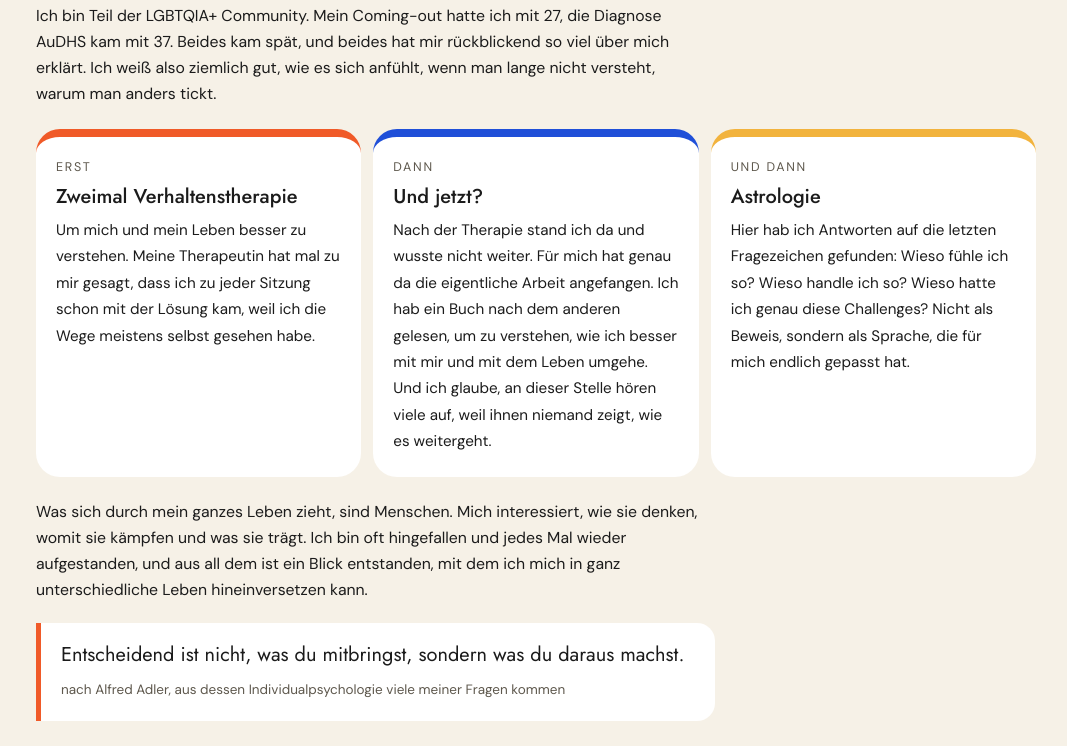
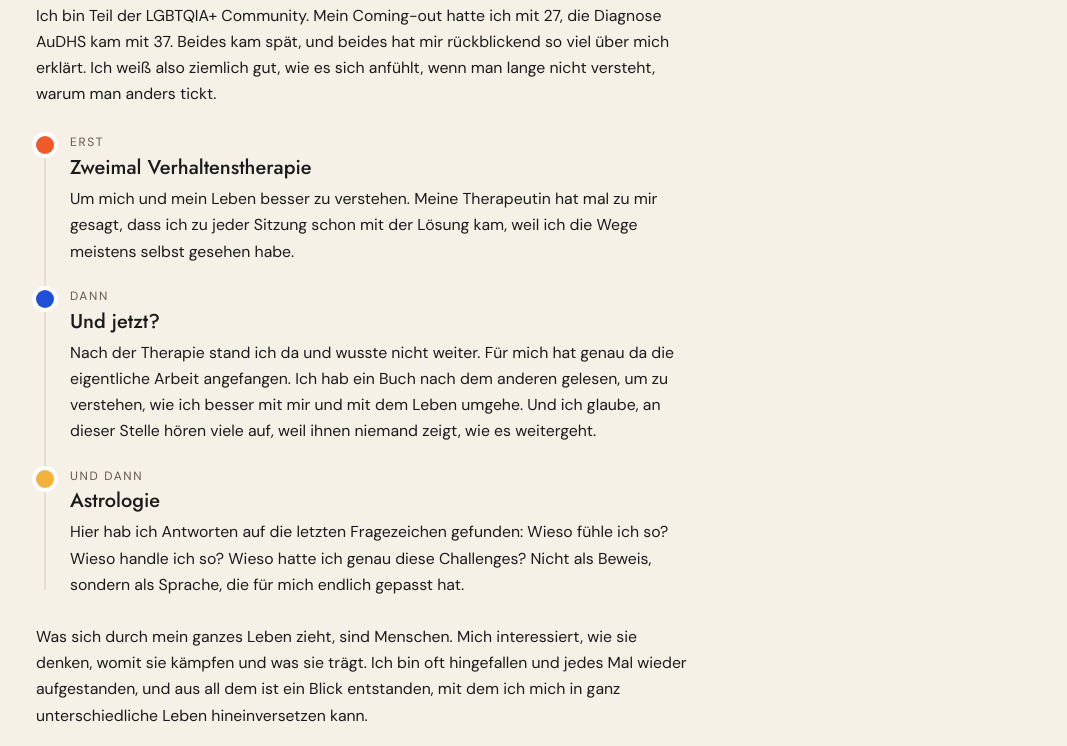
Before and after one commit to Astro-Charlie-333/astro-coaching, a plain HTML site: page start.html in a window 1280 px wide. Shown: the part 3439-4185 px from the top of the page, without its empty margins (104-1171 px from the left). Drawn offline with Linux system fonts and the light colour scheme.

Commit message:
Wer ich bin: eine Spalte, Stationen als ruhige Zeitleiste (Entwurf)
Co-Authored-By: Claude Opus 5.5 <noreply@anthropic.com>
Claude-Session: https://claude.ai/code/session_01Bkc599yLh851syoqvWFbTn

```diff
--- a/quelltext/start/start-stil.css
+++ b/quelltext/start/start-stil.css
@@ -265,12 +265,19 @@
 .st-zitat p{font-family:var(--serif);font-size:20px;line-height:1.35;margin:0 0 8px;}
 .st-zitat cite{font-style:normal;font-size:13.5px;color:var(--leise);}
 
-/* Wer ich bin: drei Stationen nacheinander */
-.st-wege-ich{list-style:none;margin:22px 0 22px;padding:0;display:grid;gap:12px;}
-@media(min-width:760px){.st-wege-ich{grid-template-columns:repeat(3,minmax(0,1fr));}}
-.st-wege-ich li{background:#fff;border-radius:24px;padding:20px 20px 22px;border-top:8px solid var(--sk-kupfer,#F05A28);}
-.st-wege-ich li:nth-child(2){border-top-color:var(--sk-kobalt,#1F4FD8);}
-.st-wege-ich li:nth-child(3){border-top-color:var(--sk-kupfer-hell,#F2B33D);}
-.st-wege-ich .k{display:block;font-size:12.5px;letter-spacing:.14em;text-transform:uppercase;color:var(--leise);margin-bottom:6px;}
-.st-wege-ich b{display:block;font-family:var(--serif);font-weight:500;font-size:20px;line-height:1.25;margin-bottom:8px;}
-.st-wege-ich li>span:last-child{font-size:15.2px;line-height:1.6;}
+/* Wer ich bin: eine Spalte, die Stationen als ruhige Zeitleiste darin.
+   Mandy am 24.11.: Karten in voller Breite neben schmalem Text wirkten
+   durcheinander. Alles hat jetzt dieselbe Breite. */
+.st-ich{max-width:660px;}
+.st-ich p{max-width:none;}
+.st-wege-ich{list-style:none;margin:26px 0 26px;padding:0 0 0 34px;position:relative;}
+.st-wege-ich::before{content:"";position:absolute;left:8px;top:8px;bottom:8px;width:2px;background:var(--linie,#E6DECF);}
+.st-wege-ich li{position:relative;padding:0 0 22px;}
+.st-wege-ich li:last-child{padding-bottom:0;}
+.st-wege-ich li::before{content:"";position:absolute;left:-34px;top:3px;width:18px;height:18px;border-radius:50%;background:var(--sk-kupfer,#F05A28);box-shadow:0 0 0 4px var(--papier,#F6F1E7);}
+.st-wege-ich li:nth-child(2)::before{background:var(--sk-kobalt,#1F4FD8);}
+.st-wege-ich li:nth-child(3)::before{background:var(--sk-kupfer-hell,#F2B33D);}
+.st-wege-ich .k{display:block;font-size:12px;letter-spacing:.14em;text-transform:uppercase;color:var(--leise);margin-bottom:2px;}
+.st-wege-ich b{display:block;font-family:var(--serif);font-weight:500;font-size:20px;line-height:1.25;margin-bottom:6px;}
+.st-wege-ich li>span:last-child{display:block;font-size:15.8px;line-height:1.66;}
+.st-ich .st-zitat{max-width:none;}
--- a/start.html
+++ b/start.html
@@ -458,15 +458,22 @@ body{background:var(--bg);}
 .st-zitat p{font-family:var(--serif);font-size:20px;line-height:1.35;margin:0 0 8px;}
 .st-zitat cite{font-style:normal;font-size:13.5px;color:var(--leise);}
 
-/* Wer ich bin: drei Stationen nacheinander */
-.st-wege-ich{list-style:none;margin:22px 0 22px;padding:0;display:grid;gap:12px;}
-@media(min-width:760px){.st-wege-ich{grid-template-columns:repeat(3,minmax(0,1fr));}}
-.st-wege-ich li{background:#fff;border-radius:24px;padding:20px 20px 22px;border-top:8px solid var(--sk-kupfer,#F05A28);}
-.st-wege-ich li:nth-child(2){border-top-color:var(--sk-kobalt,#1F4FD8);}
-.st-wege-ich li:nth-child(3){border-top-color:var(--sk-kupfer-hell,#F2B33D);}
-.st-wege-ich .k{display:block;font-size:12.5px;letter-spacing:.14em;text-transform:uppercase;color:var(--leise);margin-bottom:6px;}
-.st-wege-ich b{display:block;font-family:var(--serif);font-weight:500;font-size:20px;line-height:1.25;margin-bottom:8px;}
-.st-wege-ich li>span:last-child{font-size:15.2px;line-height:1.6;}
+/* Wer ich bin: eine Spalte, die Stationen als ruhige Zeitleiste darin.
+   Mandy am 24.11.: Karten in voller Breite neben schmalem Text wirkten
+   durcheinander. Alles hat jetzt dieselbe Breite. */
+.st-ich{max-width:660px;}
+.st-ich p{max-width:none;}
+.st-wege-ich{list-style:none;margin:26px 0 26px;padding:0 0 0 34px;position:relative;}
+.st-wege-ich::before{content:"";position:absolute;left:8px;top:8px;bottom:8px;width:2px;background:var(--linie,#E6DECF);}
+.st-wege-ich li{position:relative;padding:0 0 22px;}
+.st-wege-ich li:last-child{padding-bottom:0;}
+.st-wege-ich li::before{content:"";position:absolute;left:-34px;top:3px;width:18px;height:18px;border-radius:50%;background:var(--sk-kupfer,#F05A28);box-shadow:0 0 0 4px var(--papier,#F6F1E7);}
+.st-wege-ich li:nth-child(2)::before{background:var(--sk-kobalt,#1F4FD8);}
+.st-wege-ich li:nth-child(3)::before{background:var(--sk-kupfer-hell,#F2B33D);}
+.st-wege-ich .k{display:block;font-size:12px;letter-spacing:.14em;text-transform:uppercase;color:var(--leise);margin-bottom:2px;}
+.st-wege-ich b{display:block;font-family:var(--serif);font-weight:500;font-size:20px;line-height:1.25;margin-bottom:6px;}
+.st-wege-ich li>span:last-child{display:block;font-size:15.8px;line-height:1.66;}
+.st-ich .st-zitat{max-width:none;}
 </style>
 </head><body>
 <div class="ac-leiste"><div class="ac-leiste-inner">
```
